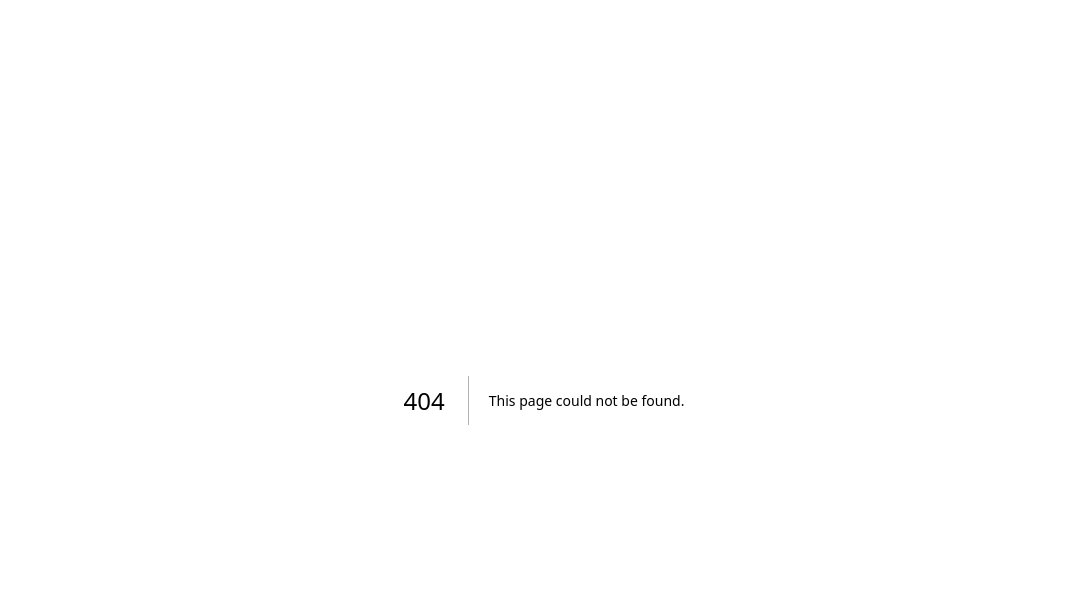
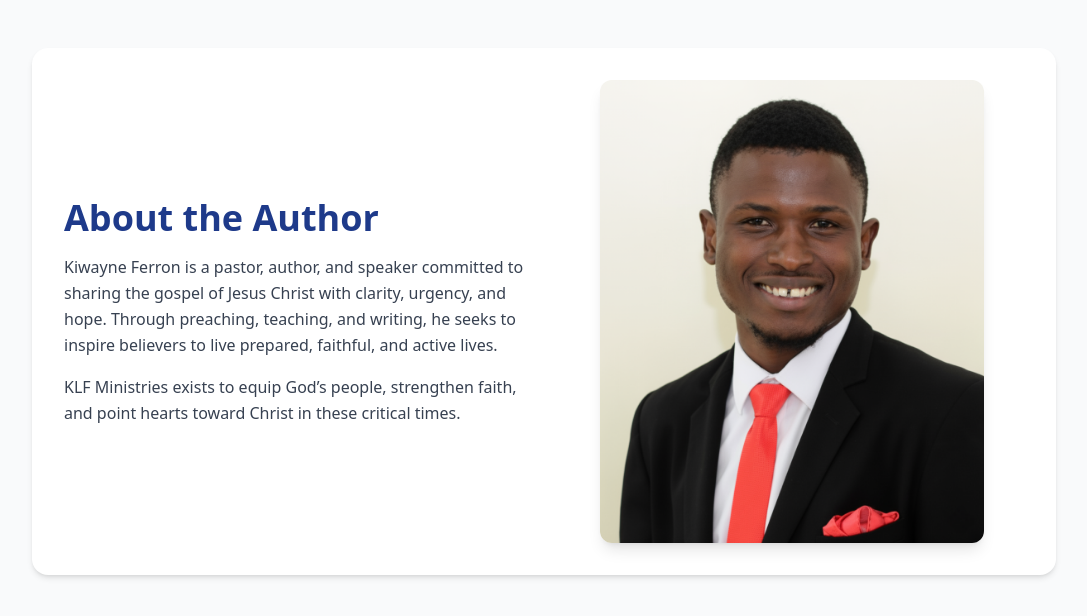
Before and after one commit to klfministries/klf-ministries-website, a Next.js app: page /about in a window 1280 px wide. Before the commit this address had no page. Shown: the top 616 px of the page, without its empty margins (96-1183 px from the left). Built offline with nearby package versions, Linux system fonts and the light colour scheme.

Commit message:
Add About page with modern ministry layout and SEO

```diff
--- /dev/null
+++ b/app/about/page.jsx
@@ -0,0 +1,43 @@
+export const metadata = {
+  title: "About Kiwayne Ferron | Pastor, Author & Speaker",
+  description:
+    "Learn more about Kiwayne Ferron, pastor, author, and Christian speaker behind KLF Ministries, committed to sharing the gospel with clarity and hope.",
+};
+
+export default function AboutPage() {
+  return (
+    <main className="min-h-screen bg-gray-50 px-6 py-12">
+      <section className="max-w-5xl mx-auto bg-white rounded-2xl shadow-md overflow-hidden">
+        <div className="grid md:grid-cols-2 gap-8 items-center p-8">
+          {/* TEXT */}
+          <div>
+            <h1 className="text-3xl md:text-4xl font-bold text-blue-900 mb-4">
+              About the Author
+            </h1>
+
+            <p className="text-gray-700 leading-relaxed mb-4">
+              Kiwayne Ferron is a pastor, author, and speaker committed to
+              sharing the gospel of Jesus Christ with clarity, urgency, and
+              hope. Through preaching, teaching, and writing, he seeks to
+              inspire believers to live prepared, faithful, and active lives.
+            </p>
+
+            <p className="text-gray-700 leading-relaxed">
+              KLF Ministries exists to equip God’s people, strengthen faith,
+              and point hearts toward Christ in these critical times.
+            </p>
+          </div>
+
+          {/* IMAGE */}
+          <div className="flex justify-center">
+            <img
+              src="/author.jpg"
+              alt="Kiwayne Ferron"
+              className="rounded-xl shadow-lg max-w-sm"
+            />
+          </div>
+        </div>
+      </section>
+    </main>
+  );
+}
```
